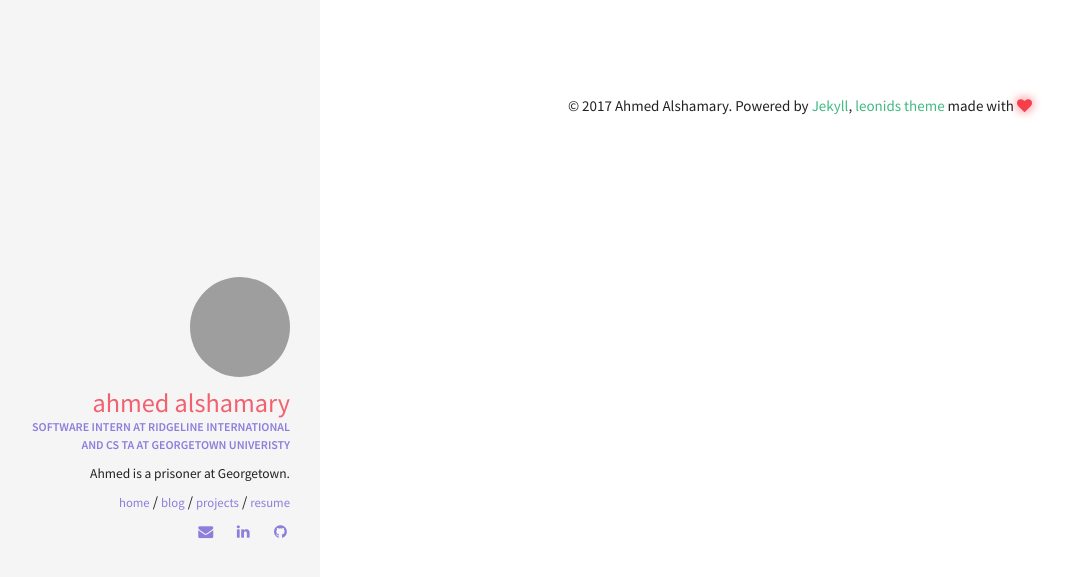
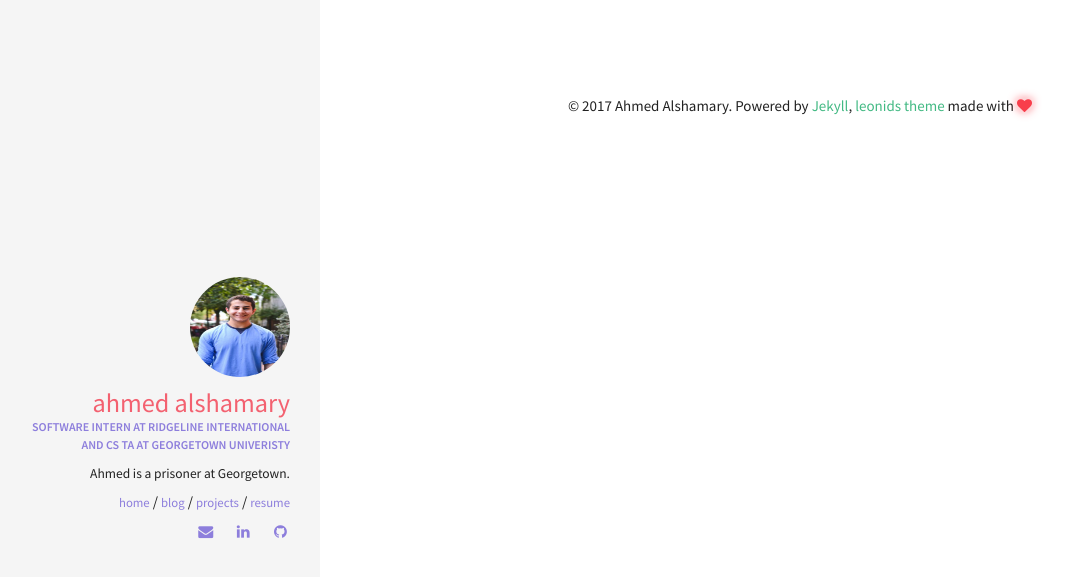
Before and after one commit to medokun/medokun.github.io, a Jekyll site: the page built from index.html, in a window 1280 px wide. Shown: the top 577 px of the page, without its empty margins (0-1068 px from the left). Built offline with Jekyll 4.4.1, drawn with Linux system fonts in a browser that asks for light colours.

Commit message:
Changed from avatar.png to avatar.jpg for avatar.

```diff
--- a/_config.yml
+++ b/_config.yml
@@ -33,7 +33,7 @@ kramdown:
 #
 owner:
   name: Ahmed Alshamary
-  avatar: avatar.png
+  avatar: avatar.jpg
   job: "Software Intern at Ridgeline International and CS TA at Georgetown Univeristy"
   bio: "Ahmed is a prisoner at Georgetown."
   email: ahmedralshamary@gmail.com
```
